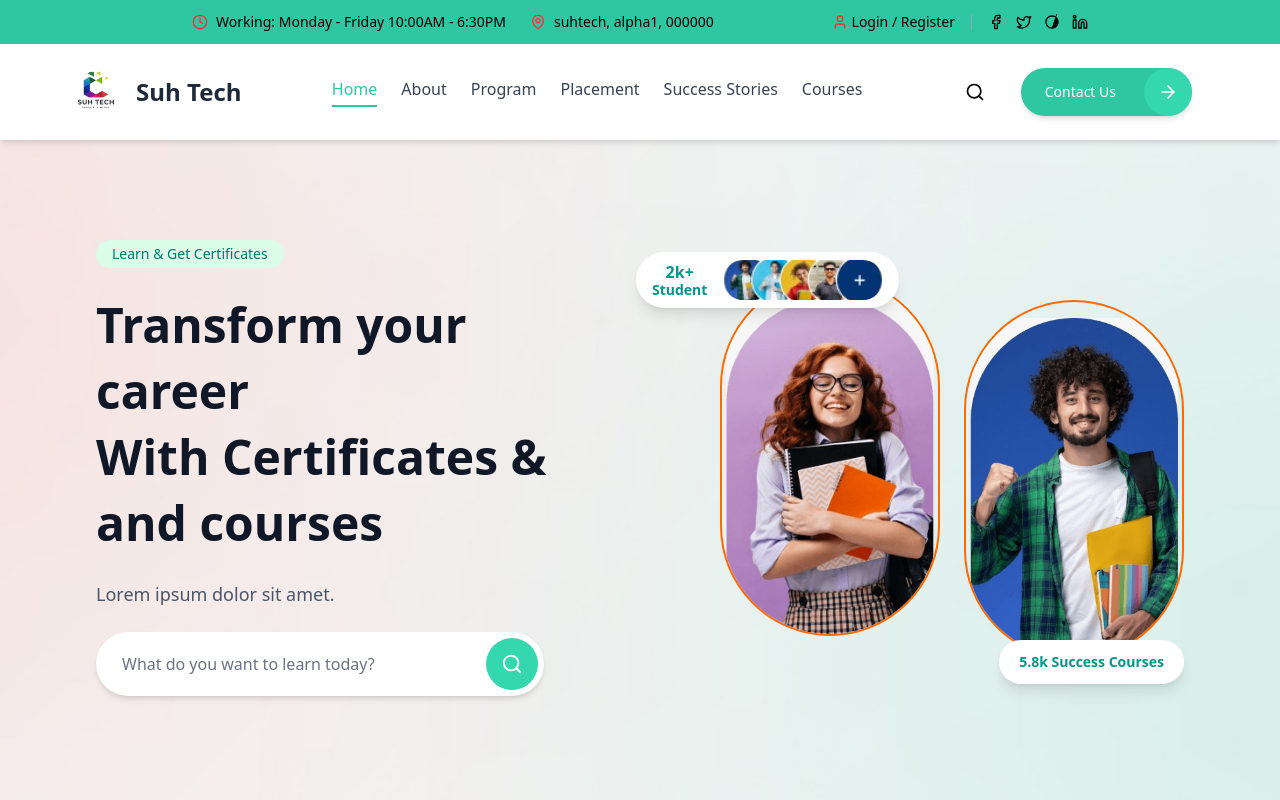
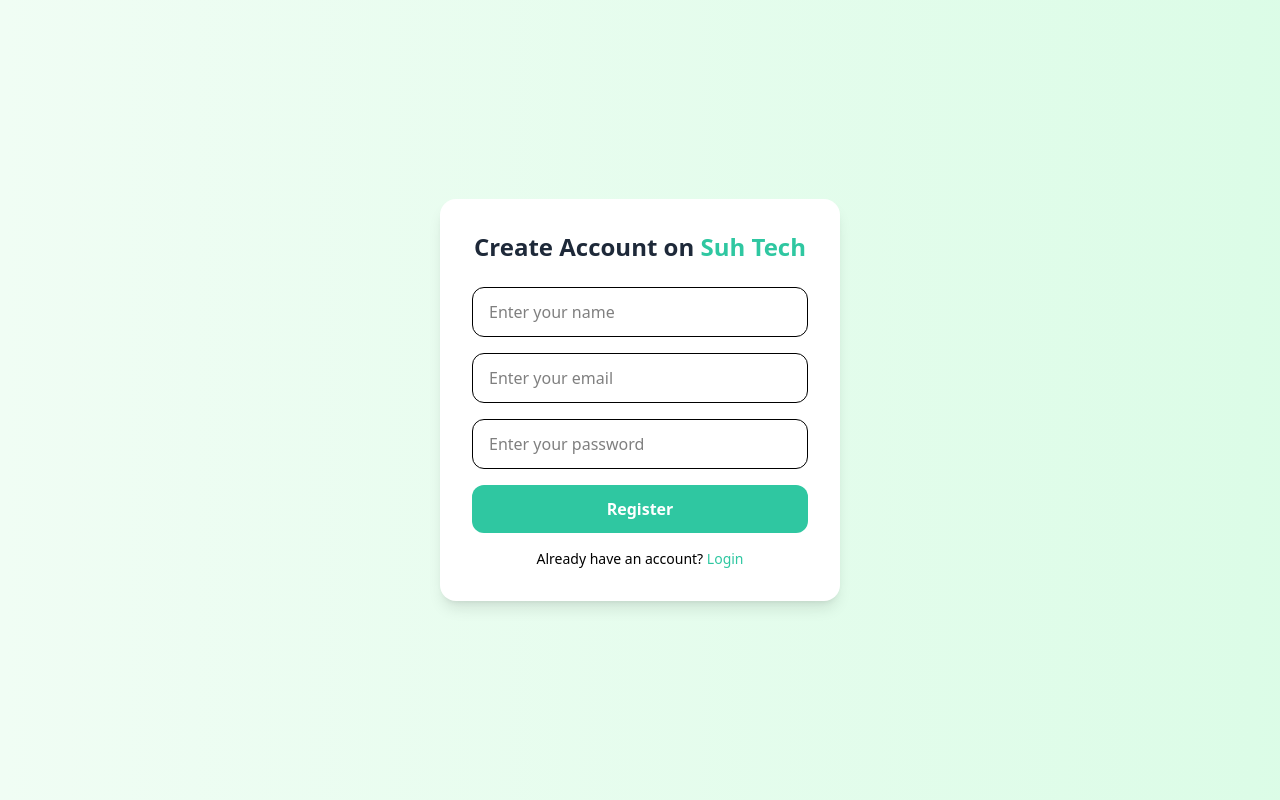
Before and after one commit to Ankit8412226/SkillsGuru, a React (Vite) app: page /register in a window 1280 px wide. Shown: the top 800 px of the page. Built offline with nearby package versions, Linux system fonts and the light colour scheme.

Commit message:
login_register

```diff
--- a/package.json
+++ b/package.json
@@ -14,6 +14,7 @@
     "lucide-react": "^0.544.0",
     "react": "^19.1.1",
     "react-dom": "^19.1.1",
+    "react-router-dom": "^7.9.1",
     "tailwindcss": "^4.1.13"
   },
   "devDependencies": {
--- a/src/App.jsx
+++ b/src/App.jsx
@@ -1,4 +1,6 @@
 import './App.css';
+import { BrowserRouter as Router, Routes, Route } from "react-router-dom";
+
 import Header from './assets/components/Header.jsx';
 import Hero from "./assets/components/hero.jsx";
 import Nav from "./assets/components/nav.jsx";
@@ -8,14 +10,17 @@
 import SuhFeatures from "./pages/Features.jsx";
 import Footer from './pages/Footer.jsx';
 import StatusSection from './pages/StatusSection.jsx';
+import Login from './pages/Login.jsx';
+import Register from './pages/Register.jsx';
 
 function App() {
-
-
   return (
-    <>
-      {/* <p className='text-orange-700'>Training And Placement</p> */}
-
+    <Router>
+      <Routes>
+        {/* Main Website */}
+        <Route
+          path="/"
+          element={
             <div>
               <Header />
               <Nav />
@@ -23,14 +28,19 @@
               <About />
               <BrouseCourses />
               <StatusSection />
-        <SuhFeatures/>
-
+              <SuhFeatures />
               <Exam_prep />
               <Footer />
             </div>
+          }
+        />
 
-    </>
-  )
+        {/* Auth Pages */}
+        <Route path="/login" element={<Login />} />
+        <Route path="/register" element={<Register />} />
+      </Routes>
+    </Router>
+  );
 }
 
 export default App;
--- a/src/assets/components/Header.jsx
+++ b/src/assets/components/Header.jsx
@@ -1,11 +1,14 @@
-import { Clock, Facebook, Linkedin, MapPin, Twitter, User } from "lucide-react";
+import { Clock, Facebook, Instagram, Linkedin, MapPin, Twitter, User } from "lucide-react";
+import { useNavigate } from "react-router-dom";
 
 const Header = () => {
+  const navigate = useNavigate();
+
   return (
     <div className="bg-[#2FC7A1] text-black text-sm py-2 sm:py-3 px-3 sm:px-6 md:px-12 lg:px-24 xl:px-48 2xl:px-60 fixed top-0 left-0 w-full z-50">
       <div className="max-w-7xl mx-auto">
         {/* Mobile Layout - Only Login/Register */}
-        <div className="flex justify-center sm:hidden">
+        <div className="flex justify-center cursor-pointer sm:hidden">
           <div className="flex items-center space-x-2">
             <User className="text-red-500 w-4 h-4" />
             <span className="text-sm">Login / Register</span>
@@ -24,28 +27,43 @@
             </div>
             <div className="flex items-center space-x-2">
               <MapPin className="text-red-500 w-4 h-4 flex-shrink-0" />
-              <span className="text-xs md:text-sm">suhtech, alpha1, 000000</span>
+              <span className="text-xs md:text-sm">
+                suhtech, knowledge park-3, greater noida, 000000
+              </span>
             </div>
           </div>
 
           {/* Right Side */}
           <div className="flex items-center space-x-4 ml-4">
-            <div className="flex items-center space-x-1">
+            <div
+              onClick={() => {
+                navigate("/login");
+              }}
+              className="flex cursor-pointer items-center space-x-1"
+            >
               <User className="text-red-500 w-4 h-4" />
-              <span className="text-xs md:text-sm whitespace-nowrap">Login / Register</span>
+              <span className="text-xs md:text-sm whitespace-nowrap">
+                Login / Register
+              </span>
             </div>
 
             <span className="h-4 w-px bg-gray-400 hidden md:block"></span>
 
             <div className="flex space-x-3">
-              <Facebook className="hover:text-red-600 cursor-pointer w-4 h-4 transition-colors duration-200" />
-              <Twitter className="hover:text-red-600 cursor-pointer w-4 h-4 transition-colors duration-200" />
-              <div className="hover:text-red-600 cursor-pointer w-4 h-4 flex items-center justify-center transition-colors duration-200">
-                <svg viewBox="0 0 24 24" fill="currentColor" className="w-4 h-4">
-                  <path d="M12 2C6.48 2 2 6.48 2 12s4.48 10 10 10 10-4.48 10-10S17.52 2 12 2zm0 18c-4.41 0-8-3.59-8-8s3.59-8 8-8 8 3.59 8-8 8zm-1-13h2v6h-2zm0 8h2v2h-2z"/>
-                </svg>
-              </div>
-              <Linkedin className="hover:text-red-600 cursor-pointer w-4 h-4 transition-colors duration-200" />
+              <a href="https://www.facebook.com/share/1733kBs2Le/">
+                <Facebook className="hover:text-red-600 cursor-pointer w-4 h-4 transition-colors duration-200" />
+              </a>
+
+              <a href="https://x.com/suhtechpvt?t=ts0tMtGlnbzZT4MEBSohsQ&s=08">
+                <Twitter className="hover:text-red-600 cursor-pointer w-4 h-4 transition-colors duration-200" />
+              </a>
+              <a href="https://www.instagram.com/suhtechpvtltd?igsh=M3cwM2Vkb2Y4eDI5">
+                <Instagram className="hover:text-red-600 cursor-pointer w-4 h-4 transition-colors duration-200" />
+              </a>
+
+              <a href="https://www.linkedin.com/company/suh-tech/">
+                <Linkedin className="hover:text-red-600 cursor-pointer w-4 h-4 transition-colors duration-200" />
+              </a>
             </div>
           </div>
         </div>
--- /dev/null
+++ b/src/pages/Login.jsx
@@ -0,0 +1,61 @@
+import React, { useState } from "react";
+
+const Login = () => {
+  const [formData, setFormData] = useState({
+    email: "",
+    password: "",
+  });
+
+  const handleChange = (e) => {
+    setFormData({ ...formData, [e.target.name]: e.target.value });
+  };
+
+  const handleSubmit = (e) => {
+    e.preventDefault();
+    console.log("Login Data:", formData);
+  };
+
+  return (
+    <div className="flex justify-center items-center min-h-screen bg-gradient-to-r from-green-50 to-green-100">
+      <div className="bg-white p-8 rounded-2xl shadow-lg w-[400px]">
+        <h2 className="text-2xl font-bold text-center mb-6 text-gray-800">
+          Login to <span className="text-[#2FC7A1]">Suh Tech</span>
+        </h2>
+        <form onSubmit={handleSubmit} className="space-y-4">
+          <input
+            type="email"
+            name="email"
+            placeholder="Enter your email"
+            value={formData.email}
+            onChange={handleChange}
+            className="w-full px-4 py-3 border rounded-xl focus:outline-none focus:ring-2 focus:ring-green-400"
+            required
+          />
+          <input
+            type="password"
+            name="password"
+            placeholder="Enter your password"
+            value={formData.password}
+            onChange={handleChange}
+            className="w-full px-4 py-3 border rounded-xl focus:outline-none focus:ring-2 focus:ring-green-400"
+            required
+          />
+          <button
+            type="submit"
+            className="w-full bg-[#2FC7A1] text-white py-3 rounded-xl font-semibold hover:bg-green-600 transition"
+          >
+            Login
+          </button>
+        </form>
+        <p className="text-sm text-center mt-4">
+          Don’t have an account?{" "}
+          <a href="/register" className="text-[#2FC7A1] hover:underline">
+            Register
+          </a>
+        </p>
+      </div>
+    </div>
+  );
+};
+
+export default Login;
--- /dev/null
+++ b/src/pages/Register.jsx
@@ -0,0 +1,71 @@
+import React, { useState } from "react";
+
+const Register = () => {
+  const [formData, setFormData] = useState({
+    name: "",
+    email: "",
+    password: "",
+  });
+
+  const handleChange = (e) => {
+    setFormData({ ...formData, [e.target.name]: e.target.value });
+  };
+
+  const handleSubmit = (e) => {
+    e.preventDefault();
+    console.log("Register Data:", formData);
+  };
+
+  return (
+    <div className="flex justify-center items-center min-h-screen bg-gradient-to-r from-green-50 to-green-100">
+      <div className="bg-white p-8 rounded-2xl shadow-lg w-[400px]">
+        <h2 className="text-2xl font-bold text-center mb-6 text-gray-800">
+          Create Account on <span className="text-[#2FC7A1]">Suh Tech</span>
+        </h2>
+        <form onSubmit={handleSubmit} className="space-y-4">
+          <input
+            type="text"
+            name="name"
+            placeholder="Enter your name"
+            value={formData.name}
+            onChange={handleChange}
+            className="w-full px-4 py-3 border rounded-xl focus:outline-none focus:ring-2 focus:ring-green-400"
+            required
+          />
+          <input
+            type="email"
+            name="email"
+            placeholder="Enter your email"
+            value={formData.email}
+            onChange={handleChange}
+            className="w-full px-4 py-3 border rounded-xl focus:outline-none focus:ring-2 focus:ring-green-400"
+            required
+          />
+          <input
+            type="password"
+            name="password"
+            placeholder="Enter your password"
+            value={formData.password}
+            onChange={handleChange}
+            className="w-full px-4 py-3 border rounded-xl focus:outline-none focus:ring-2 focus:ring-green-400"
+            required
+          />
+          <button
+            type="submit"
+            className="w-full bg-[#2FC7A1] text-white py-3 rounded-xl font-semibold hover:bg-green-600 transition"
+          >
+            Register
+          </button>
+        </form>
+        <p className="text-sm text-center mt-4">
+          Already have an account?{" "}
+          <a href="/login" className="text-[#2FC7A1] hover:underline">
+            Login
+          </a>
+        </p>
+      </div>
+    </div>
+  );
+};
+
+export default Register;
```
Also changed, not shown: 1 other file (tests, documents, lock files or other folders). Lines whose indentation alone changed are shown as unchanged.
